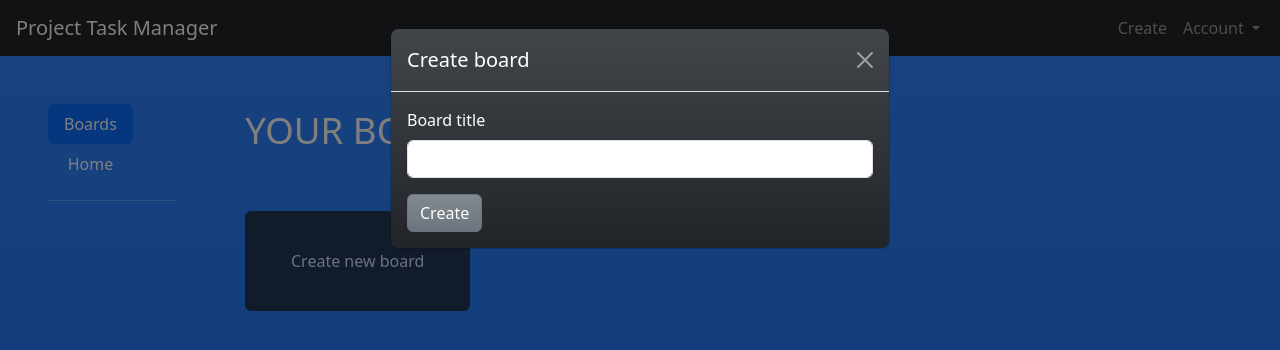
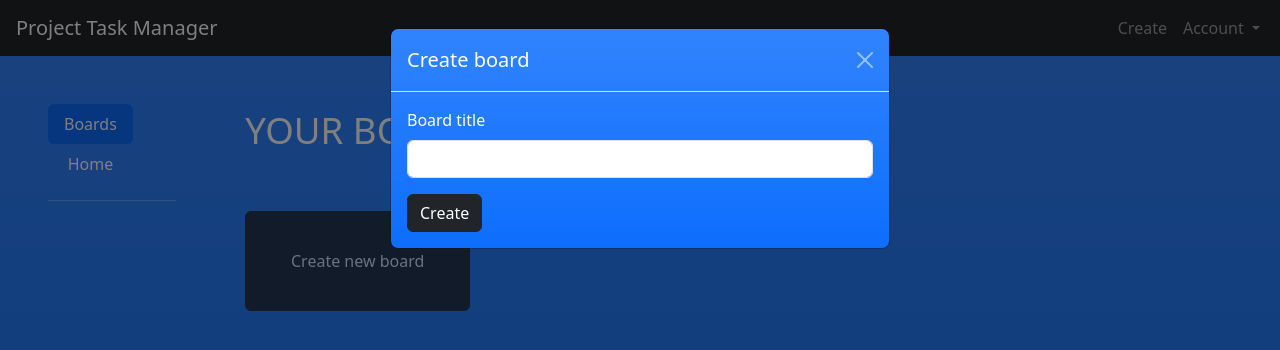
Before and after one commit to KedithJW/COSC213-Project, a PHP site: page / in a window 1280 px wide, after a click on "Create". Shown: the top 350 px of the page. Run offline with PHP 8.4, Linux system fonts and the light colour scheme.

Commit message:
Update index.php

```diff
--- a/public/index.php
+++ b/public/index.php
@@ -40,7 +40,8 @@
             <div class="collapse navbar-collapse flex-shrink-0" id="navmenu">
                 <ul class="navbar-nav ms-auto">
                     <li class="nav-item">
-                        <a href="#learn" class="nav-link">Create</a>
+                        <a href="#learn" class="nav-link" data-bs-toggle="modal"
+                                data-bs-target="#myFormModal">Create</a>
                     </li>
                     <!-- Account Dropdown -->
                     <li class="nav-item dropdown">
@@ -105,7 +106,7 @@
                         <div class="modal fade" id="myFormModal" tabindex="-1" aria-labelledby="myFormModalLabel"
                             aria-hidden="true">
                             <div class="modal-dialog">
-                                <div class="modal-content bg-dark bg-gradient text-white">
+                                <div class="modal-content bg-primary bg-gradient text-white">
                                     <div class="modal-header">
                                         <h5 class="modal-title">Create board</h5>
                                         <button type="button" class="btn-close btn-close-white" data-bs-dismiss="modal"></button>
@@ -116,7 +117,7 @@
                                                 <label for="inputBoard" class="form-label">Board title</label>
                                                 <input type="text" class="form-control" id="inputBoard">
                                             </div>
-                                            <button type="button" class="btn btn-secondary bg-gradient" id="createBtn">Create</button>
+                                            <button type="button" class="btn btn-dark " id="createBtn">Create</button>
                                         </form>
                                     </div>
                                 </div>
```
